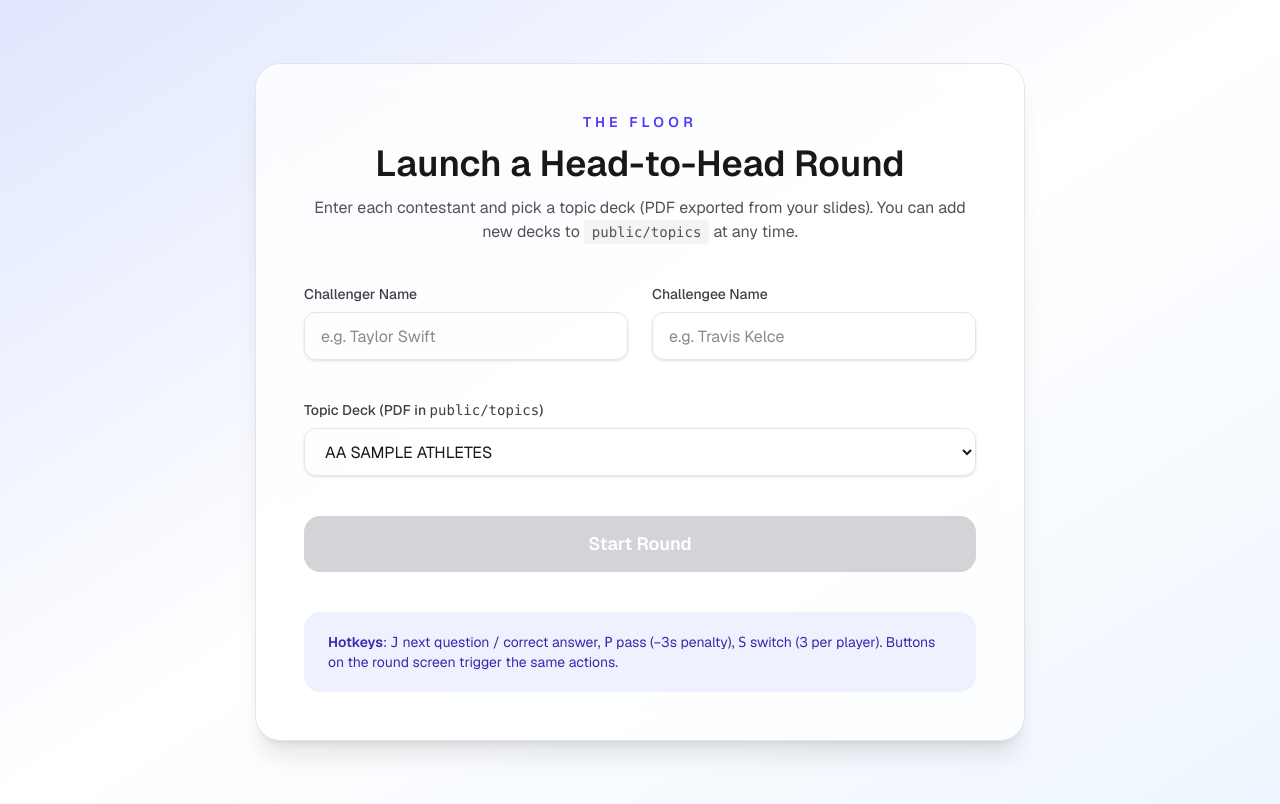
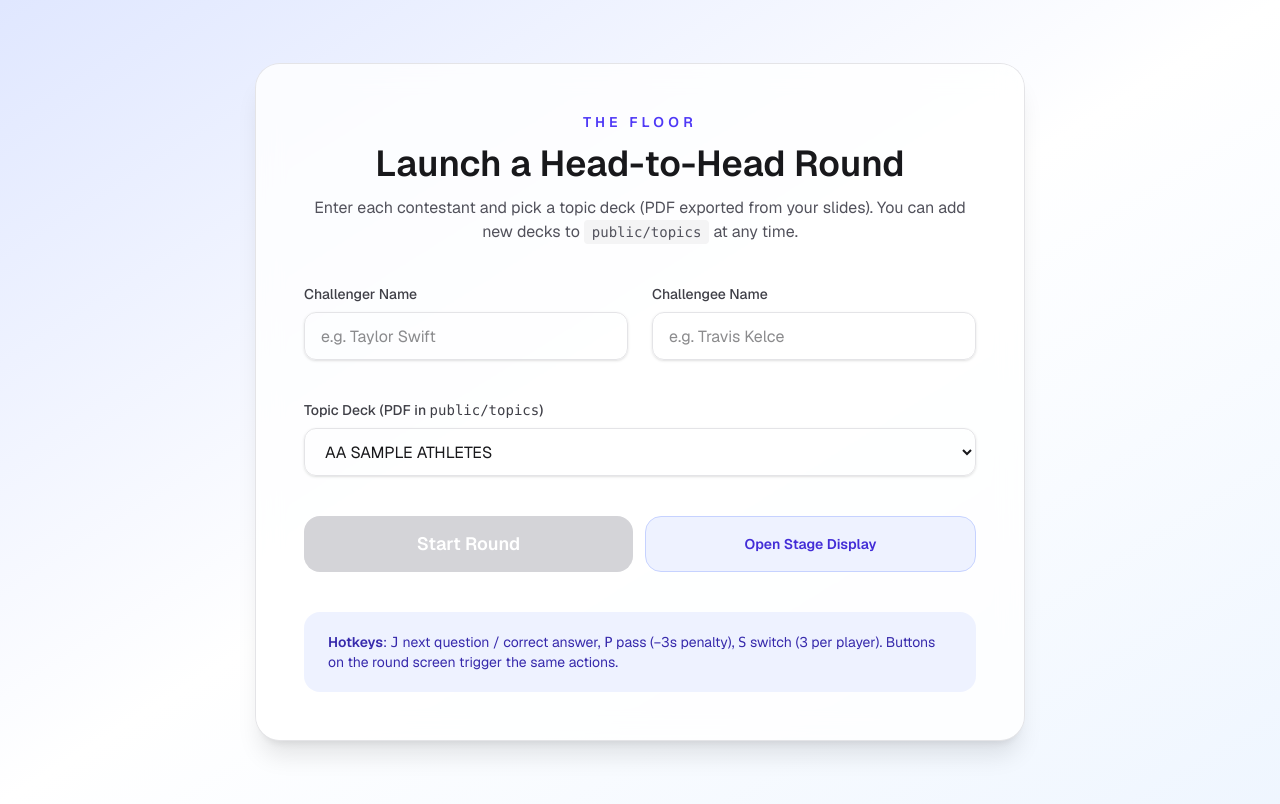
Before and after one commit to breadyzhang/floor, a Next.js app: page / in a window 1280 px wide. Built offline with nearby package versions, Linux system fonts and the light colour scheme.

Commit message:
open up stage on home page, before host gets to host

```diff
--- a/src/components/SetupRoundForm.tsx
+++ b/src/components/SetupRoundForm.tsx
@@ -121,14 +121,31 @@ export const SetupRoundForm = ({ topics }: SetupRoundFormProps) => {
         )}
       </label>
 
+      <div className="flex flex-col gap-3 sm:flex-row">
         <button
           type="button"
           onClick={handleStart}
           disabled={!canStart}
-        className="h-14 rounded-2xl bg-indigo-600 text-lg font-semibold text-white transition hover:bg-indigo-500 disabled:cursor-not-allowed disabled:bg-zinc-300"
+          className="h-14 flex-1 rounded-2xl bg-indigo-600 text-lg font-semibold text-white transition hover:bg-indigo-500 disabled:cursor-not-allowed disabled:bg-zinc-300"
         >
           Start Round
         </button>
+        <button
+          type="button"
+          onClick={() => {
+            if (typeof window !== "undefined") {
+              window.open(
+                "/stage",
+                "the-floor-stage",
+                "noopener=yes,width=1280,height=720"
+              );
+            }
+          }}
+          className="h-14 flex-1 rounded-2xl border border-indigo-200 bg-indigo-50 text-sm font-semibold text-indigo-700 transition hover:border-indigo-300 hover:bg-indigo-100"
+        >
+          Open Stage Display
+        </button>
+      </div>
 
       <aside className="rounded-2xl bg-indigo-50 px-6 py-5 text-sm text-indigo-800">
         <strong className="font-semibold">Hotkeys</strong>:{" "}
```
Lines whose indentation alone changed are shown as unchanged.
